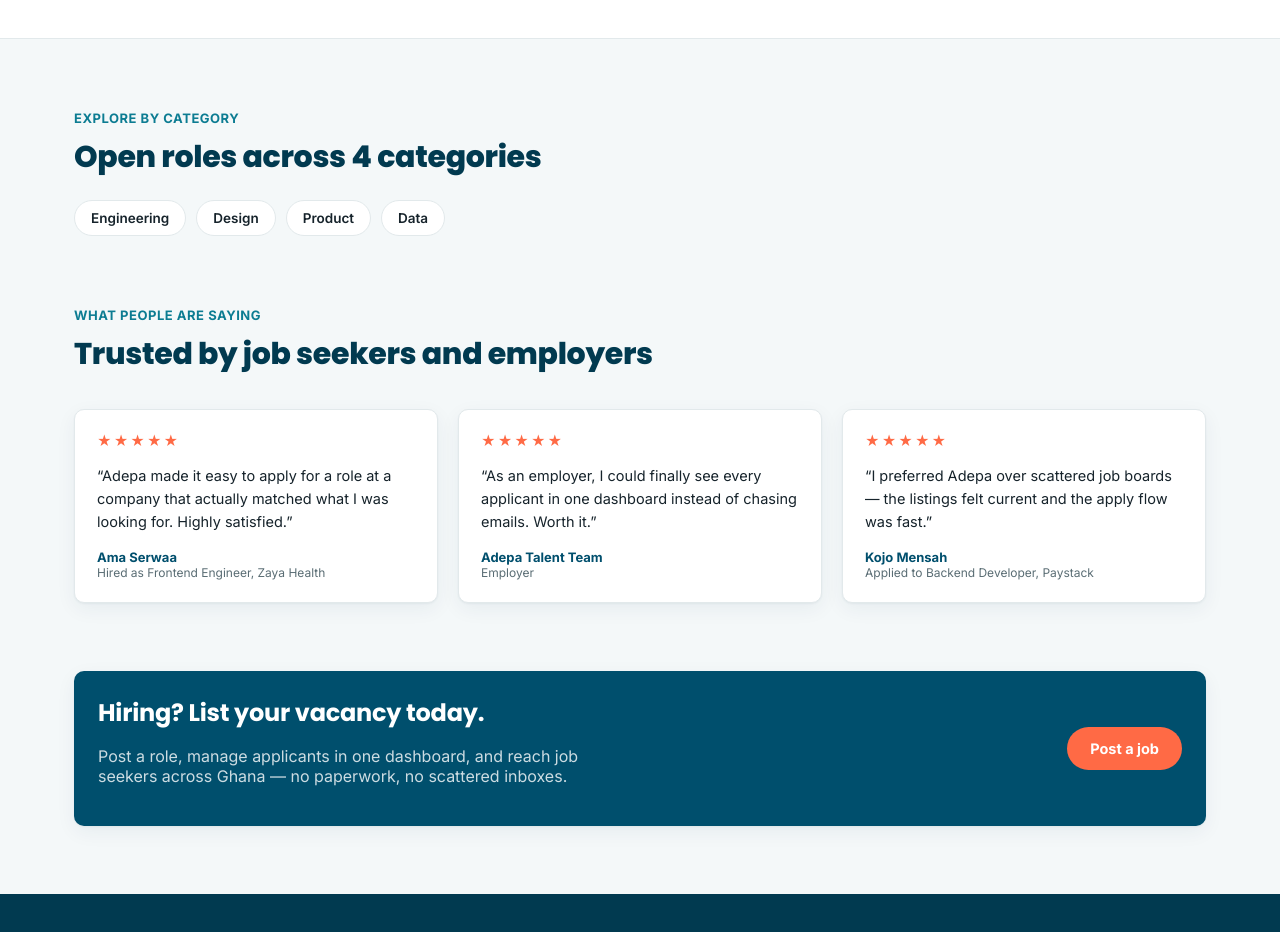
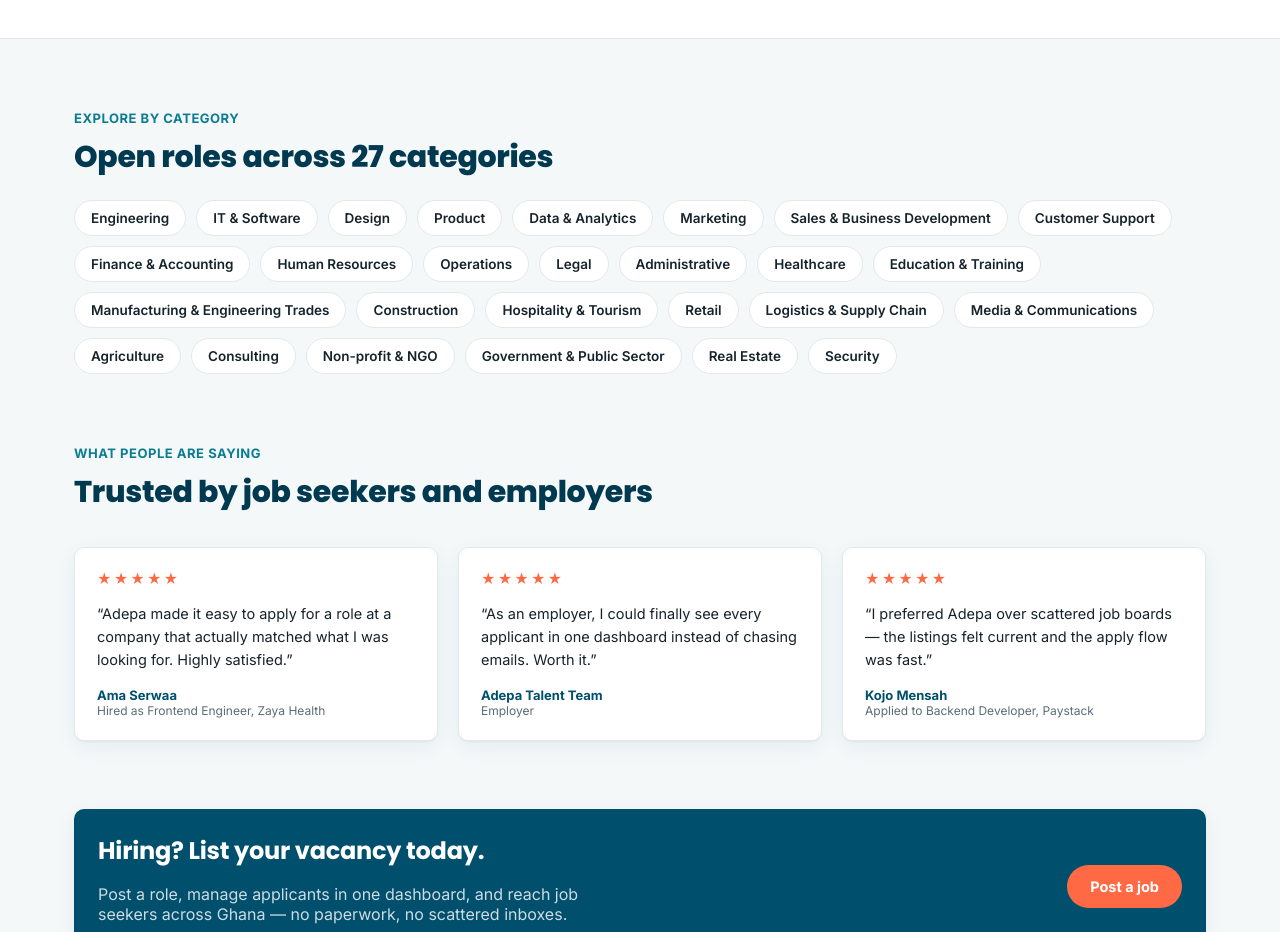
Before and after one commit to Derrickkk-coder/Final-year-project---11136525, a React (Vite) app in the folder adepa-job-portal-frontend_1/job-portal-frontend/: page / in a window 1280 px wide. Shown: the part 1660-2592 px from the top of the page. Built offline with nearby package versions, Linux system fonts and the light colour scheme; no server answers.

Commit message:
Fix JobListings page content

```diff
--- a/adepa-job-portal-frontend_1/job-portal-frontend/src/data/mockJobs.js
+++ b/adepa-job-portal-frontend_1/job-portal-frontend/src/data/mockJobs.js
@@ -1,9 +1,39 @@
 // Static dropdown options for filters and the "Post a job" form.
 // The backend doesn't expose a "list distinct categories/locations" endpoint,
 // so these stay as a fixed, curated list on the frontend. Job and application
-// data itself now comes entirely from the API — see src/api/jobs.js and
+// data itself comes entirely from the API — see src/api/jobs.js and
 // src/api/applications.js.
 
-export const categories = ['All categories', 'Engineering', 'Design', 'Product', 'Data']
+export const categories = [
+  'All categories',
+  'Engineering',
+  'IT & Software',
+  'Design',
+  'Product',
+  'Data & Analytics',
+  'Marketing',
+  'Sales & Business Development',
+  'Customer Support',
+  'Finance & Accounting',
+  'Human Resources',
+  'Operations',
+  'Legal',
+  'Administrative',
+  'Healthcare',
+  'Education & Training',
+  'Manufacturing & Engineering Trades',
+  'Construction',
+  'Hospitality & Tourism',
+  'Retail',
+  'Logistics & Supply Chain',
+  'Media & Communications',
+  'Agriculture',
+  'Consulting',
+  'Non-profit & NGO',
+  'Government & Public Sector',
+  'Real Estate',
+  'Security',
+]
+
 export const jobTypes = ['All types', 'Full-time', 'Part-time', 'Contract', 'Internship']
-export const locations = ['All locations', 'Accra, GH', 'Tema, GH', 'Remote (Ghana)']
+export const locations = ['All locations', 'Accra, GH', 'Tema, GH', 'Kumasi, GH', 'Takoradi, GH', 'Remote (Ghana)']
```
